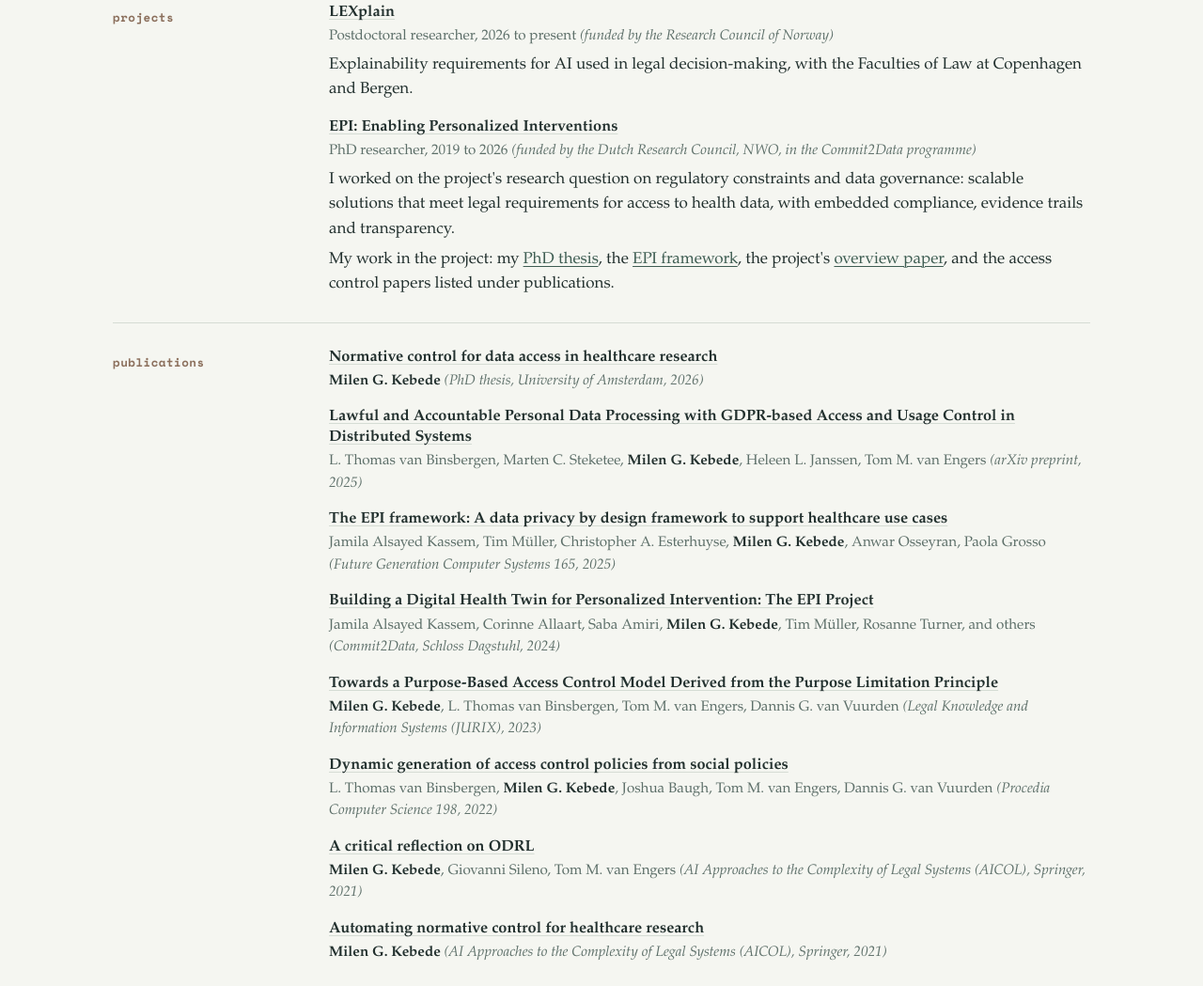
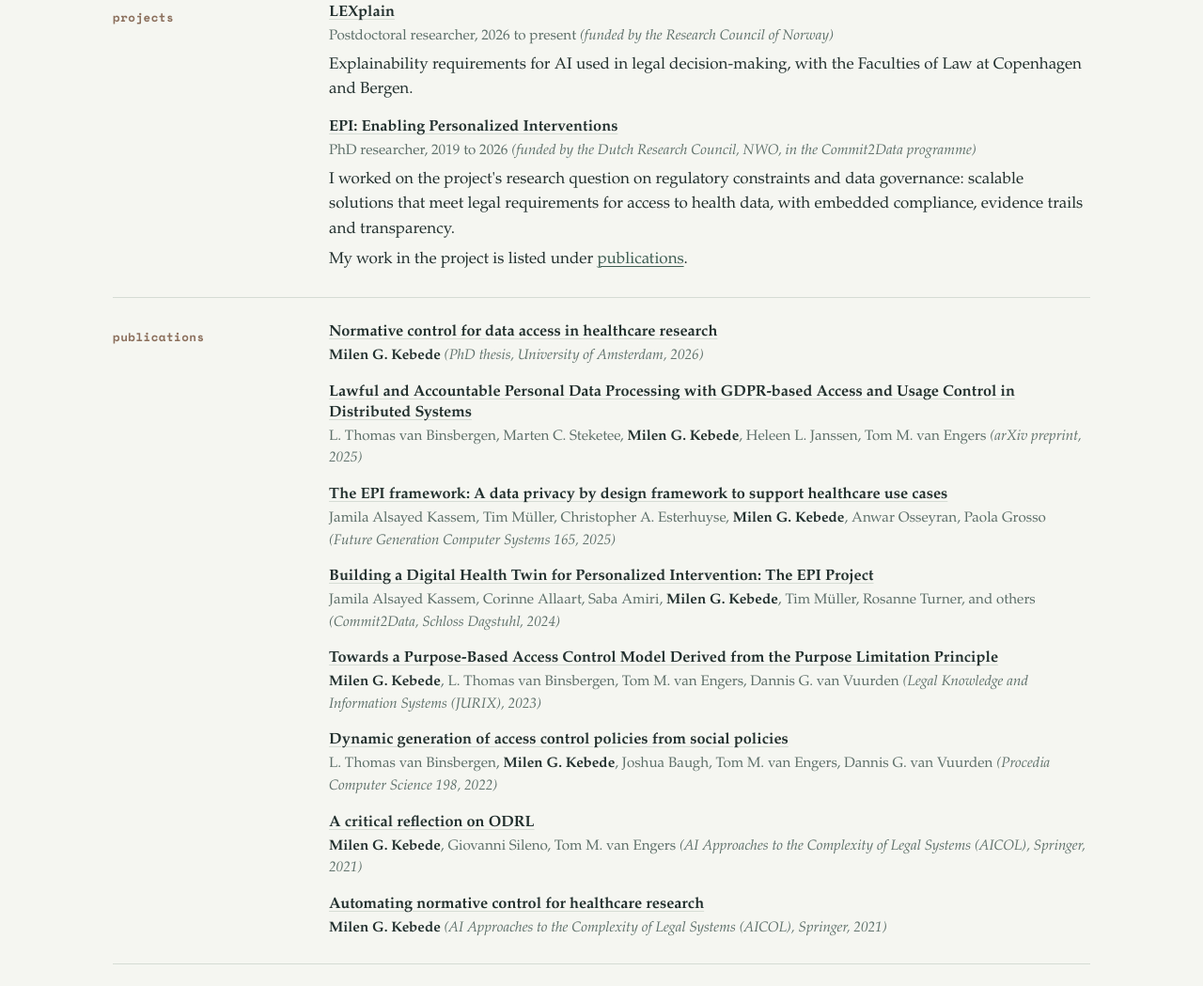
Before and after one commit to yemilen/yemilen.github.io, a plain HTML site: page index.html in a window 1280 px wide. Shown: the part 937-1986 px from the top of the page at 94% size. Drawn offline with Linux system fonts and the light colour scheme.

Commit message:
edit project description

```diff
--- a/index.html
+++ b/index.html
@@ -117,10 +117,7 @@
                     compliance, evidence trails and transparency.
                 </p>
                 <p class="what">
-                    My work in the project: my <a href="papers/normative-control-thesis.html">PhD thesis</a>, the
-                    <a href="papers/epi-framework.html">EPI framework</a>, the project's
-                    <a href="papers/digital-health-twin.html">overview paper</a>, and the access control papers
-                    listed under publications.
+                    My work in the project is listed under <a href="#publications">publications</a>.
                 </p>
             </article>
         </div>
```
